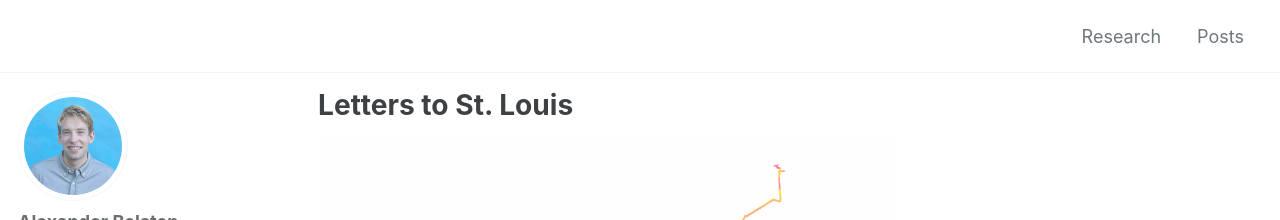
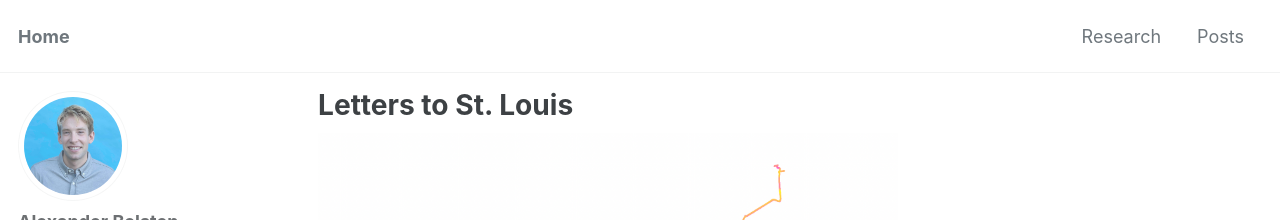
Before and after one commit to belsten/belsten.github.io, a Jekyll site: the page built from st-louis.md, in a window 1280 px wide and 982 px high. Shown: the top 220 px of the window. Built offline with Jekyll 4.4.1, drawn with Linux system fonts in a browser that asks for light colours; cached includes are drawn as plain includes; a script bundle is joined from its source files by our own code; library files that are not in the unit come from our copies.

Commit message:
home just in title, cant get back home, try empty space page title

```diff
--- a/_config.yml
+++ b/_config.yml
@@ -26,7 +26,7 @@
 #   time I enjoy climbing, biking or running. Big fan of oat milk.
 
 locale                   : "en-US"
-title                    : ""
+title                    : "Home"
 title_separator          : "-"
 name                     : "Alexander Belsten"
 description              : ""
--- a/index.markdown
+++ b/index.markdown
@@ -3,7 +3,7 @@
 # To modify the layout, see https://jekyllrb.com/docs/themes/#overriding-theme-defaults
 
 layout: single
-title: Home
+title: " "
 permalink:
 header:
   overlay_image : assets/good.png
```
